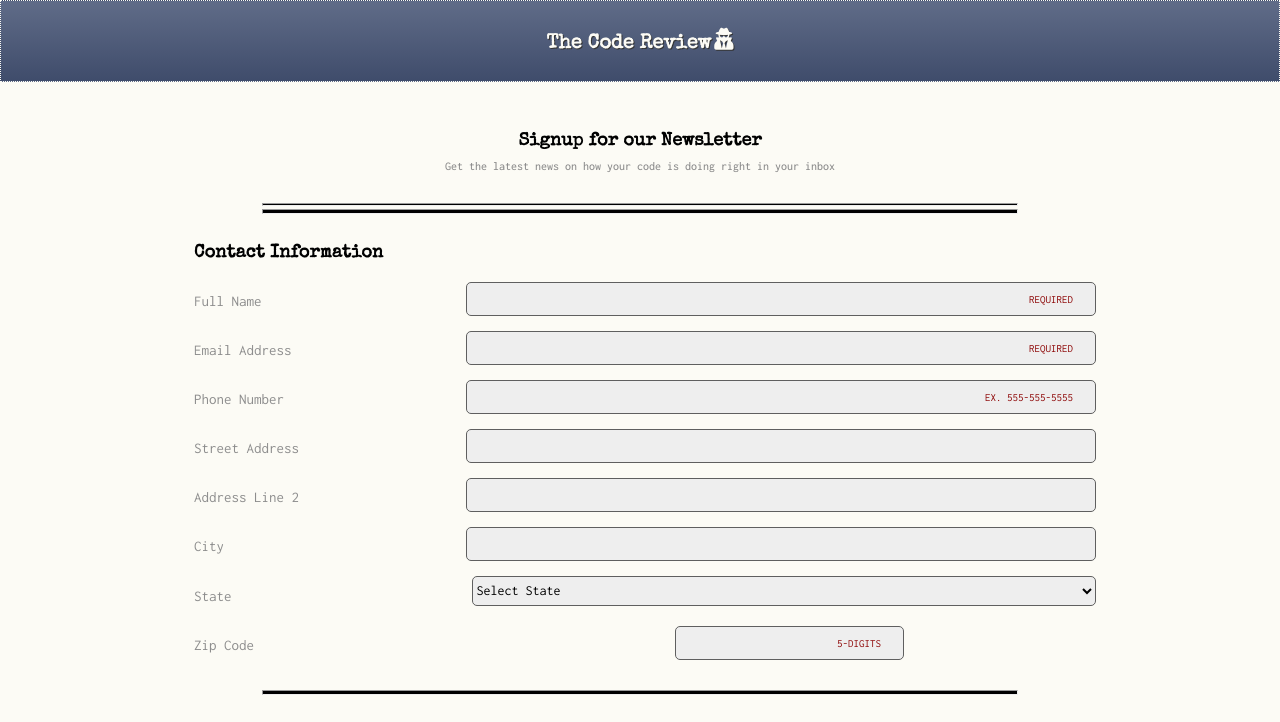
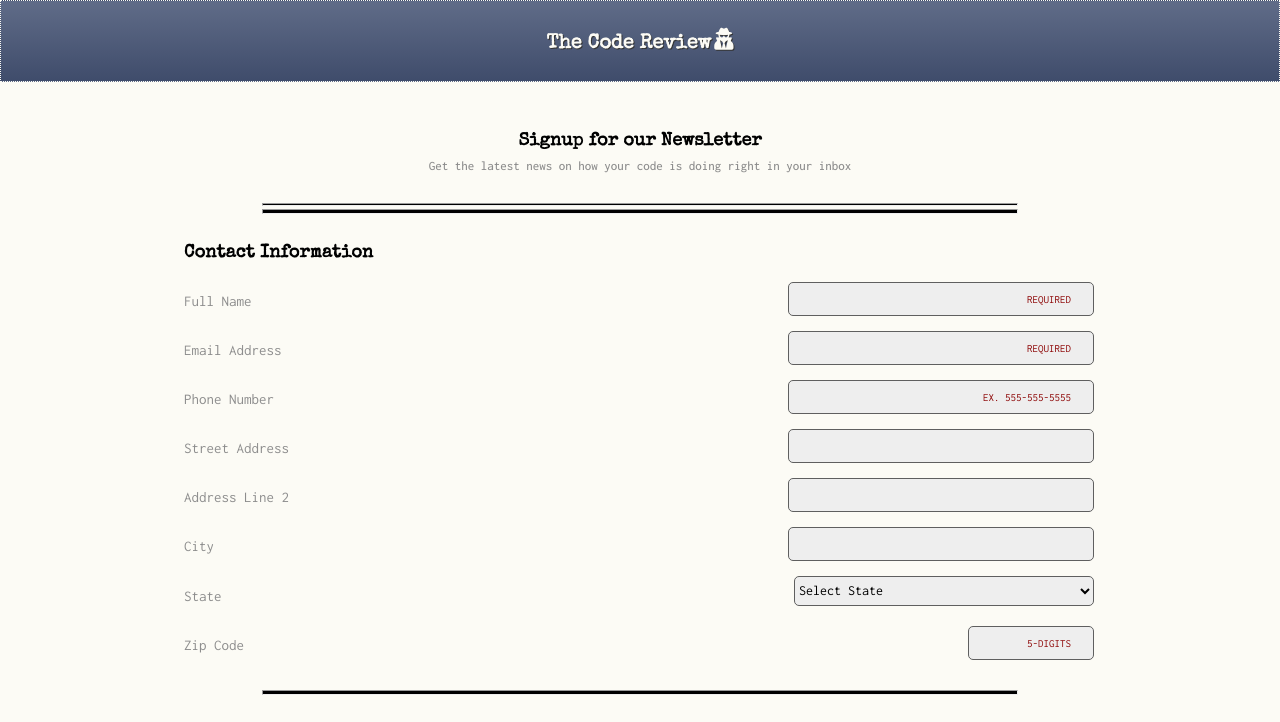
Before and after one commit to ryclloyd/Treehouse-Project-3, a plain HTML site: page index.html in a window 1280 px wide. Shown: the top 722 px of the page. Drawn offline with nearby package versions, Linux system fonts and the light colour scheme.

Commit message:
Post Project Review Fixes

```diff
--- a/index.html
+++ b/index.html
@@ -108,7 +108,7 @@
 			<option value="WY">Wyoming</option>
 			</select>
 			</div>
-			<div class="field">
+			<div class="field zip">
 				<label for="zip">Zip Code</label>
 				<input type="text" id="zip" name="user-zip" placeholder="5-digits">
 			</div>
--- a/style.css
+++ b/style.css
@@ -123,7 +123,7 @@ h2 {
 }
 
 .form-flex {
-      width: 90%;
+    width: 90%;
 	display: flex;
 	flex-direction: column;
 	flex-wrap: wrap;
@@ -165,7 +165,8 @@ input[type="text"]:focus,
 input[type="email"]:focus,
 input[type="tel"]:focus,
 input[type="street-address"]:focus,
-input[type="zip"]:focus {
+input[type="zip"]:focus,
+input[type="state"]:focus {
 	height: 35px;
 }
 
@@ -299,8 +300,12 @@ button:active {
 		width: 65.5%;
 	}
 
-	fieldset {
-		margin: 0 130px;
+.sign-up-txt {
+	font-size: 13px;
+	}
+
+	  fieldset {
+		margin: 0 120px;
 	}
 
 	.field {
@@ -318,15 +323,15 @@ button:active {
 	input[type="zip"],
 	input[type="password"],
 	select {
-		width: 70%;
+		width: 300px;
+		  margin-right: 2px;
 	}
 
 	#zip {
-		width: 25%;
-		margin-right: 182px;
+		  width: 120px;
 	}
 
-.sign-up-txt {
-	font-size: 12px;
-	}
+button {
+	  margin-right: 4px;
+	  }
 }
```
